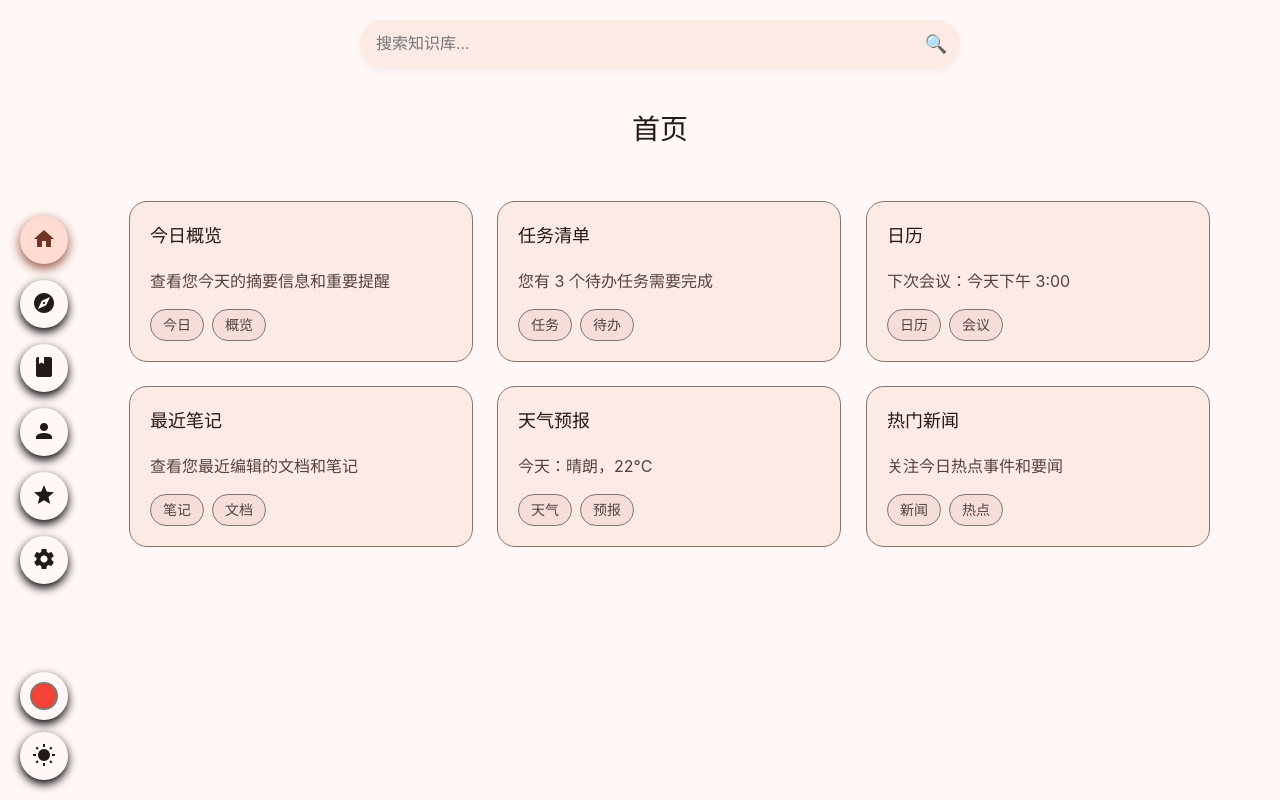
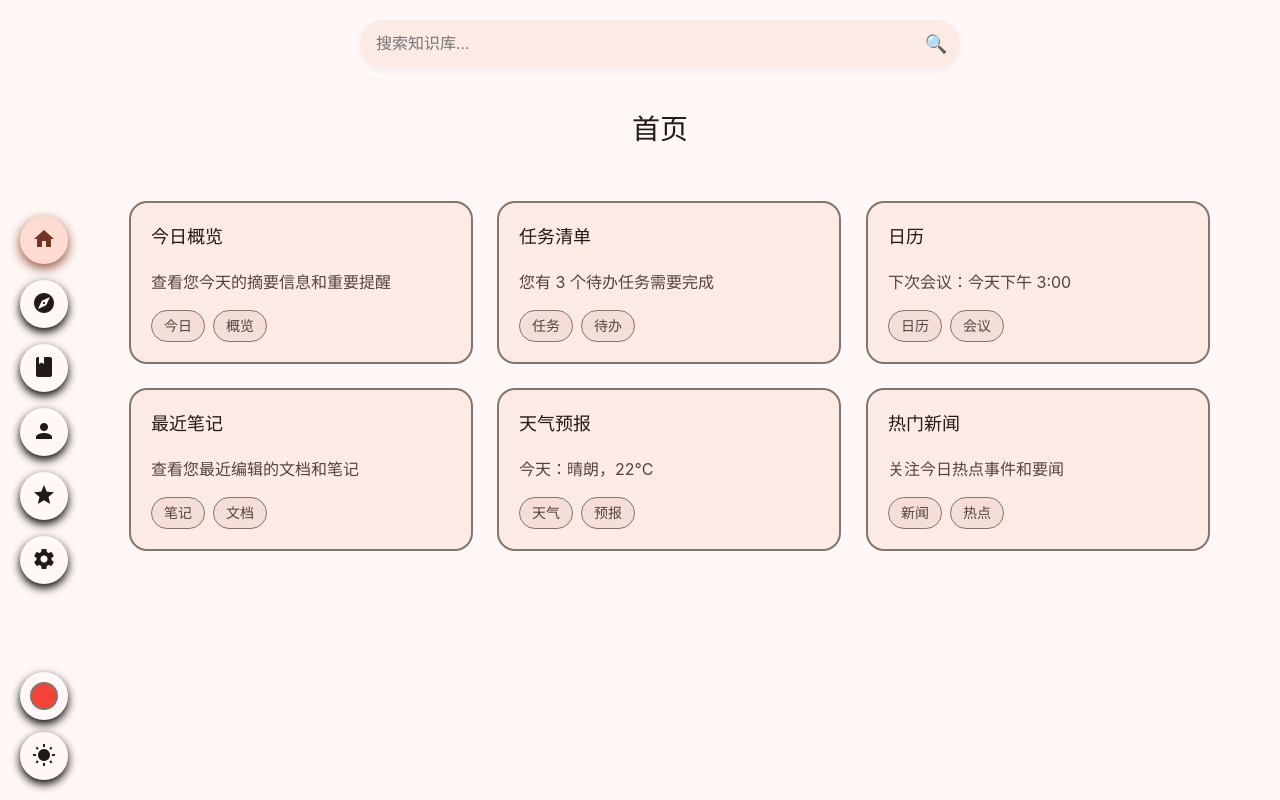
Before and after one commit to Aromatic05/ToDoLists, a Vue app: page / in a window 1280 px wide. Built offline with nearby package versions, Linux system fonts and the light colour scheme.

Commit message:
Change the Bold of Card

```diff
--- a/src/components/Card.vue
+++ b/src/components/Card.vue
@@ -44,7 +44,7 @@ export default {
   width: 100%;
   box-sizing: border-box;
   min-width: 280px;
-  border: 1px solid var(--md-sys-color-outline);
+  border: 2px solid var(--md-sys-color-outline);
 }
 
 .card:hover {
```
